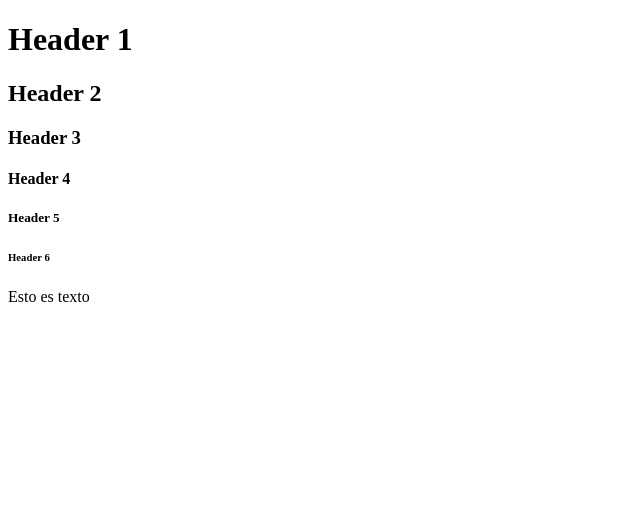
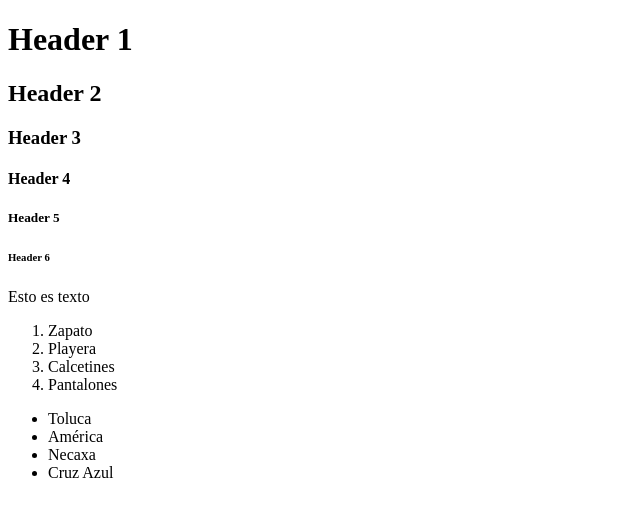
Before and after one commit to MisaelCalvillo/repaso-git, a plain HTML site: page src/index.html in a window 1280 px wide. Shown: the whole page, without its empty margins (0-640 px from the left). Drawn offline with Linux system fonts and the light colour scheme.

Commit message:
Agrega tags de listas

```diff
--- a/src/index.html
+++ b/src/index.html
@@ -7,6 +7,8 @@
     <title>Document</title>
   </head>
   <body>
+
+  <!-- Tags de texto -->
    <h1>Header 1</h1>
    <h2>Header 2</h2>
    <h3>Header 3</h3>
@@ -14,5 +16,22 @@
    <h5>Header 5</h5>
    <h6>Header 6</h6>
    <p>Esto es texto</p>
+
+   <!-- Lista ordenada -->
+   <ol>
+     <li>Zapato</li>
+     <li>Playera</li>
+     <li>Calcetines</li>
+     <li>Pantalones</li>
+   </ol>
+
+   <!-- Lista desordenada -->
+   <ul>
+     <li>Toluca</li>
+     <li>América</li>
+     <li>Necaxa</li>
+     <li>Cruz Azul</li>
+   </ul>
+
   </body>
 </html>
```
